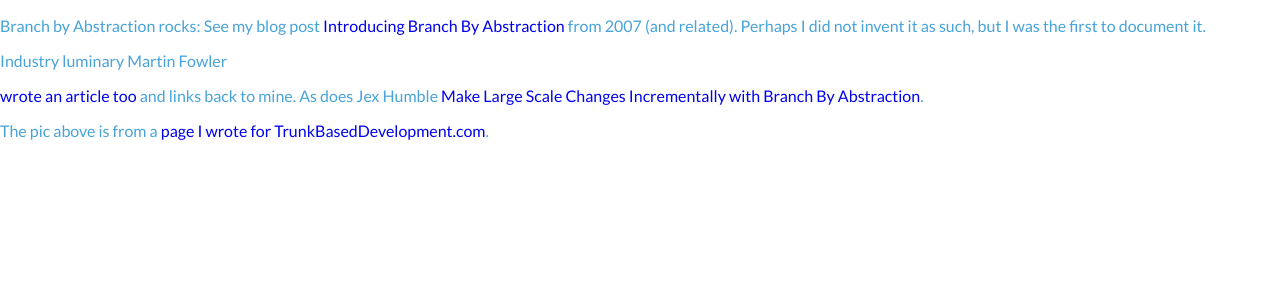
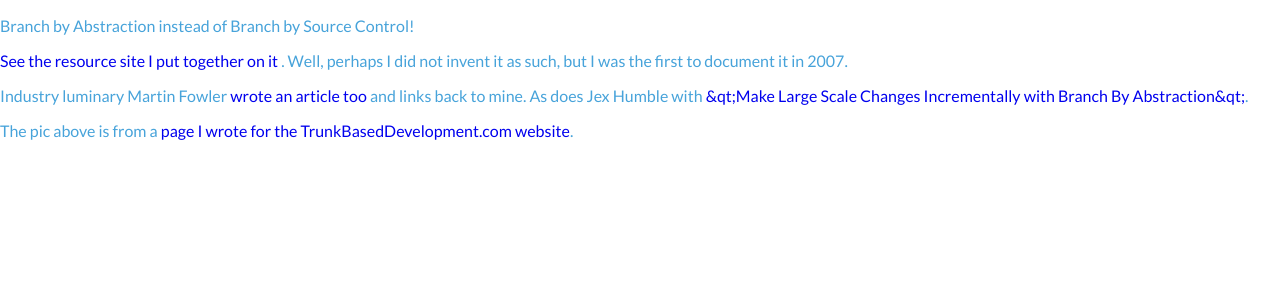
Before and after one commit to paul-hammant/hammant.org, a Jekyll site: the page built from _posts/2015-04-06-bba.md, in a window 1280 px wide. Shown: the top 300 px of the page. Built offline with Jekyll 4.4.1, drawn with Linux system fonts in a browser that asks for light colours; Markdown is read by kramdown in place of the engine named in the settings.

Commit message:
link to bba site

```diff
--- a/_posts/2015-04-06-bba.md
+++ b/_posts/2015-04-06-bba.md
@@ -5,12 +5,12 @@
 caption: My contribution to the field of computer science
 ---
 
-Branch by Abstraction rocks: See my blog post <a target="_blank" href="https://paulhammant.com/blog/branch_by_abstraction.html">Introducing Branch By Abstraction</a> from 2007 (and related). Perhaps I did not invent it as such,
-but I was the first to document it.
+Branch by Abstraction instead of Branch by Source Control!
 
-Industry luminary Martin Fowler
+<a target="_blank" href="https://branchbyabstraction.com/">See the resource site I put together on it </a>. Well, perhaps I did not invent it as such,
+but I was the first to document it in 2007.
 
-<a target="_blank" href="https://martinfowler.com/bliki/BranchByAbstraction.html">wrote an article too</a> and links back to mine.
-As does Jex Humble <a target="_blank" href="https://continuousdelivery.com/2011/05/make-large-scale-changes-incrementally-with-branch-by-abstraction/">Make Large Scale Changes Incrementally with Branch By Abstraction</a>.
+Industry luminary Martin Fowler <a target="_blank" href="https://martinfowler.com/bliki/BranchByAbstraction.html">wrote an article too</a> and links back to mine.
+As does Jex Humble with <a target="_blank" href="https://continuousdelivery.com/2011/05/make-large-scale-changes-incrementally-with-branch-by-abstraction/">&qt;Make Large Scale Changes Incrementally with Branch By Abstraction&qt;</a>.
 
-The pic above is from a <a target="_blank" href="https://trunkbaseddevelopment.com/branch-by-abstraction">page I wrote for TrunkBasedDevelopment.com</a>.
+The pic above is from a <a target="_blank" href="https://trunkbaseddevelopment.com/branch-by-abstraction">page I wrote for the TrunkBasedDevelopment.com website</a>.
```
Also changed, not shown: img/large/bba.jpg.
